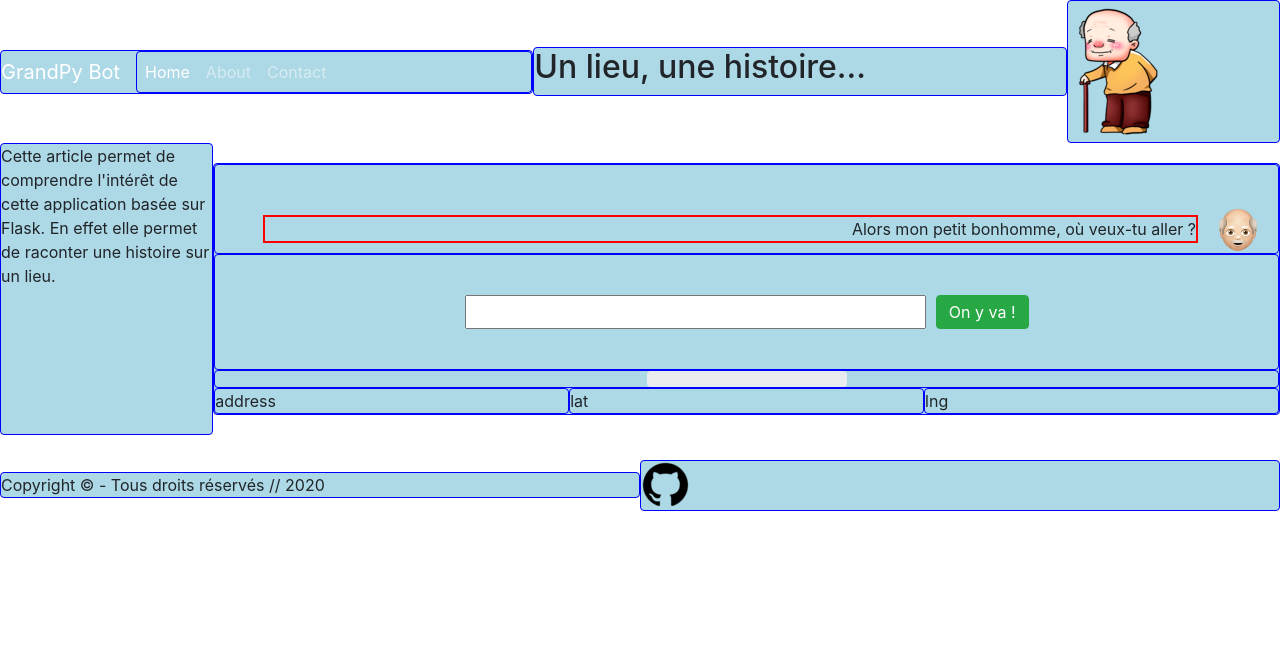
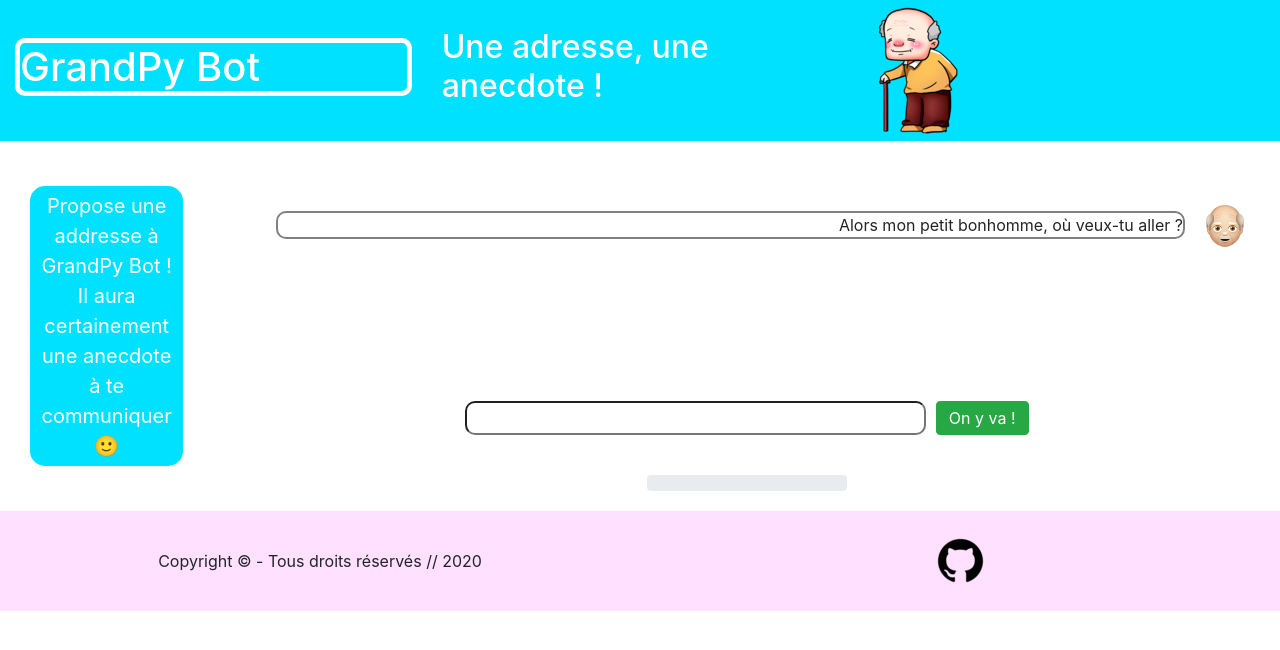
Before and after one commit to Gontrandddre/Project_7, a Flask app: page / in a window 1280 px wide. Shown: the top 650 px of the page. Run offline with Flask 2, Linux system fonts and the light colour scheme; some libraries are stand-ins or nearby versions.

Commit message:
update Readme // Design // Docstring

```diff
--- a/grandpybot/config.py
+++ /dev/null
@@ -1 +0,0 @@
-KEY_GOOGLE =
--- a/grandpybot/const.py
+++ b/grandpybot/const.py
@@ -1,11 +1,12 @@
 #!/usr/bin/env python
 # -*- coding: utf-8 -*-
 
+from os import environ
 from stop_words import get_stop_words
 
 STOP_WORDS = get_stop_words("fr")
 NO_CHARS_LIST = ["!", "@", "#", "$", "%", "^", "&", "*", "(", ")", "[", "]", "{", "}", ";", ":", ",", ".", "/", "<", ">", "?", "|", "`", "~", "-", "=", "_", "+", "&", "'", "§", "°", "^", "¨", "%", "`", "£", "-", "_"]
-GG_APP_ID = "AIzaSyAQzwNornfEf_OqT0rjyV9AzDri_mkaV78"
+GG_APP_ID = environ.get('GG_APP_ID')
 
 
 GP_RESPONSE_ADDRESS = [
@@ -28,7 +29,7 @@ GP_RESPONSE_NO_ADDRESS = [
 ]
 
 GP_RESPONSE_WIKIPEDIA = [
-    "Le savais-tu ?",
+    "Le savais-tu ? ",
     "Voici une petite anecdote ! ",
     "Incroyable, n'est-ce pas ?! ",
     "A mon âge, se souvenir de ça ! "
--- a/grandpybot/static/css/css.css
+++ b/grandpybot/static/css/css.css
@@ -6,33 +6,11 @@ html, body
     padding: 0;
 }
 
-[class*="col"]
-{
-  background-color: lightblue;
-  border: 0.1px solid blue;
-  border-radius: 4px;
-  padding:0;
-  margin:0;
-}
-
-[class*="row"] {
-  padding: 0;
-  margin: 0;
-}
-
 header {
   display: flex;
   flex-direction: row;
   justify-content: space-around;
   align-items: center;
-}
-
-#interet {
-
-}
-
-section {
-
 }
 
 .main {
--- a/grandpybot/static/js/js.js
+++ b/grandpybot/static/js/js.js
@@ -70,19 +70,19 @@ function thread(data, position) {
     if (position === 'left') {
         $('#thread').append('<div class="media ml-3 mr-5"></div>');
         $('.media:last').append('<div class="media2 align-self-center media-body"></div>');
-        $('.media2:last').append('<div class="messageLeft text-left" style="border: 2px solid red; margin-right:25%">' + data + '</div>');
+        $('.media2:last').append('<div class="messageLeft text-left" style="border: 2px solid grey; margin-right:25%; border-radius:10px; height:28px">' + data + '</div>');
         $('.media:last').prepend('<img class="avatar align-self-center mr-3" src="/static/img/avatar_user.png" alt="avatar user">')
     }
     else {
         $('#thread').append('<div class="media mr-3 ml-5"></div>');
         $('.media:last').append('<div class="media2 align-self-center media-body"></div>');
-        $('.media2:last').append('<div class="messageRight text-right" style="border: 2px solid red; margin-left: 15%">' + data + '</div>');
+        $('.media2:last').append('<div class="messageRight text-right" style="border: 2px solid grey; margin-left: 15%; border-radius:10px">' + data + '</div>');
         $('.media:last').append('<img class="avatar align-self-center ml-3" src="/static/img/avatar_gp.png" alt="avatar grandpy">')
     }
 };
 
 function gmapsResponse() {
-    $('#thread').append('<div class="map text-right" style="border: 2px solid red; position: relative; overflow: hidden" text-align=right></div>')
+    $('#thread').append('<div class="map text-right" style="border: 2px solid grey; border-radius:10px; position: relative; overflow: hidden" text-align=right></div>')
 };
 
 function initMap() {
@@ -93,7 +93,6 @@ function initMap() {
     var mapOptions = {
         zoom: 10,
         center: location
-//	    mapTypeId: ''
     };
     var map = new google.maps.Map(document.getElementById("thread").lastChild, mapOptions);
 
--- a/grandpybot/templates/layouts/partials/nav.html
+++ /dev/null
@@ -1,13 +0,0 @@
-   <a class="navbar-brand" href="{{ url_for('home') }}">GrandPy Bot</a>
-
-   <button class="navbar-toggler" type="button" data-toggle="collapse" data-target="#navbarContent">
-      <span class="navbar-toggler-icon"></span>
-   </button>
-
-   <div id="navbarContent" class="collapse navbar-collapse">
-        <ul class="navbar-nav">
-            <li class="nav-item active"><a class="nav-link" href="{{ url_for('home') }}">Home</a></li>
-            <li class="nav-item"><a class="nav-link" href="{{ url_for('about') }}">About</a></li>
-            <li class="nav-item"><a class="nav-link" href="{{ url_for('contact') }}">Contact</a></li>
-        </ul>
-   </div>
--- a/grandpybot/templates/pages/home.html
+++ b/grandpybot/templates/pages/home.html
@@ -2,56 +2,46 @@
 
 {% block body %}
 
-    <div class=container-fluid">
+    <div class="container-fluid">
 
-        <header class="row">
-
-                <nav class="col-12 col-md-5 navbar navbar-expand navbar-dark">
-                    {% include 'layouts/partials/nav.html' %}
-                </nav>
-                <div class="col-8 col-md-5">
-                    <h2>Un lieu, une histoire...</h2>
+        <header class="row" style="background-color: #00E0FF">
+                <div class="col-12 col-md-4">
+                    <h1 style="color:white; border: 5px solid white; border-radius:10px">GrandPy Bot</h1>
                 </div>
-                <div class="col-4 col-md-2">
+                <div class="col-6 col-md-4">
+                    <h2 style="color:white">Une adresse, une anecdote !</h2>
+                </div>
+                <div class="col-6 col-md-4">
                     <img class="logo" src="/static/img/logo.png" alt="Logo de l'application" title="Logo image">
                 </div>
         </header>
 
         <section class="row">
 
-            <article class="col-12 col-md-2" id="interet">
-                <div>Cette article permet de comprendre l'intérêt de cette application basée sur Flask. En effet elle permet de raconter une histoire sur un lieu.</div>
+            <article class="col-12 col-md-2 d-flex flex-column justify-content-center align-items-center" id="interet">
+                <div class="" style="margin: 15px 15px; padding:5px 5px; text-align: center; font-size:20px; line-height: 30px;background-color: #00E0FF; color:white; border-radius: 15px;">Propose une addresse à GrandPy Bot ! Il aura certainement une anecdote à te communiquer 🙂</div>
             </article>
 
             <article class="col-12 col-md-10 main">
-
                 <div class="row" >
-
-                    <div id="thread" class="col-12" >
+                    <div id="thread" class="col-12" style="min-height:200px">
                         <div class="media media mr-3 ml-5 first">
                             <div class="media2 align-self-center media-body">
-                                <!-- First GP message -->
-                                <div class="messageRight text-right" style="border: 2px solid red"> Alors mon petit bonhomme, où veux-tu aller ? </div>
+                                <div class="messageRight text-right" style="border: 2px solid grey; border-radius:10px"> Alors mon petit bonhomme, où veux-tu aller ? </div>
                             </div>
                             <img class="avatar align-self-center ml-3" src="/static/img/avatar_gp.png" alt="avatar grandpy">
                         </div>
-
-                        <!-- Code is coming (GP message gmaps / map / GP message wiki / wikipedia -->
-
                     </div>
-
                     <div class="w-100">
                         <div class="col">
                             <form>
-                                    <input type="text" size="40"  id="place" name="place"/>
-                                    <input type="text" style="display:none"/> <!-- keypress ENTER solution .. Need 2 input text to cancel this pbm -->
+                                    <input type="text" size="40"  id="place" name="place" style="border-radius:10px"/>
+                                    <input type="text" style="display:none"/>
                                     <input type="button" value="On y va !" id="button" class="btn btn-success"/>
                             </form>
                         </div>
                     </div>
                 </div>
-
-
                 <div class="row">
                     <div class="col">
                         <div class="progress center-block" style="width:200px">
@@ -61,7 +51,7 @@
                     </div>
                 </div>
 
-                <div class="row">
+                <div class="row" style="display:none">
                     <div class="col">
                         <div id="address">address</div>
                     </div>
@@ -72,19 +62,17 @@
                         <div id="lng">lng</div>
                     </div>
                 </div>
-
             </article>
-
         </section>
 
-        <footer class="row">
-            <div class="col-6 col-md-6">
+        <footer class="row " style="background-color: #FFE0FF">
+            <div class="col-6 d-flex flex-row justify-content-center align-items-center">
                 <div id="copyrigth">Copyright &copy; - Tous droits réservés //
                     <script>document.write( new Date().getUTCFullYear() );</script>
                 </div>
             </div>
-            <div class="col-6 col-md-6">
-                <a href="https://github.com/Gontrandddre"><img id="github" src="/static/img/github.png" alt="Logo github"></a>
+            <div class="col-6 d-flex flex-row justify-content-center align-items-center">
+                <a href="https://github.com/Gontrandddre/Project_7"><img id="github" src="/static/img/github.png" alt="Logo github"></a>
             </div>
         </footer>
     </div>
--- a/grandpybot/views.py
+++ b/grandpybot/views.py
@@ -9,7 +9,7 @@ app = Flask(__name__)
 @app.route('/_add_datas')
 def add_datas():
     """
-    XXX
+    Allows to generate data from methods and return a json data to js.js
     """
 
     request_user = request.args.get('place', type=str)
@@ -36,19 +36,10 @@ def add_datas():
 
 @app.route('/')
 def home():
+    """
+    Return template home.html.
+    """
     return render_template('pages/home.html')
-
-@app.route('/contact')
-def contact():
-    return render_template('pages/contact.html')
-
-@app.route('/about')
-def about():
-    return render_template('pages/about.html')
-
-@app.errorhandler(404)
-def page_not_found(error):
-    return render_template('errors/404.html'), 404
 
 if __name__ == "__main__":
     app.run()
```
Also changed, not shown: grandpybot/methods.py (+10 -8 lines), grandpybot/templates/pages/about.html (deleted, +0 -8 lines), grandpybot/templates/pages/contact.html (deleted, +0 -8 lines), grandpybot/test.py (+5 -5 lines), readme.md, 1 other file.
